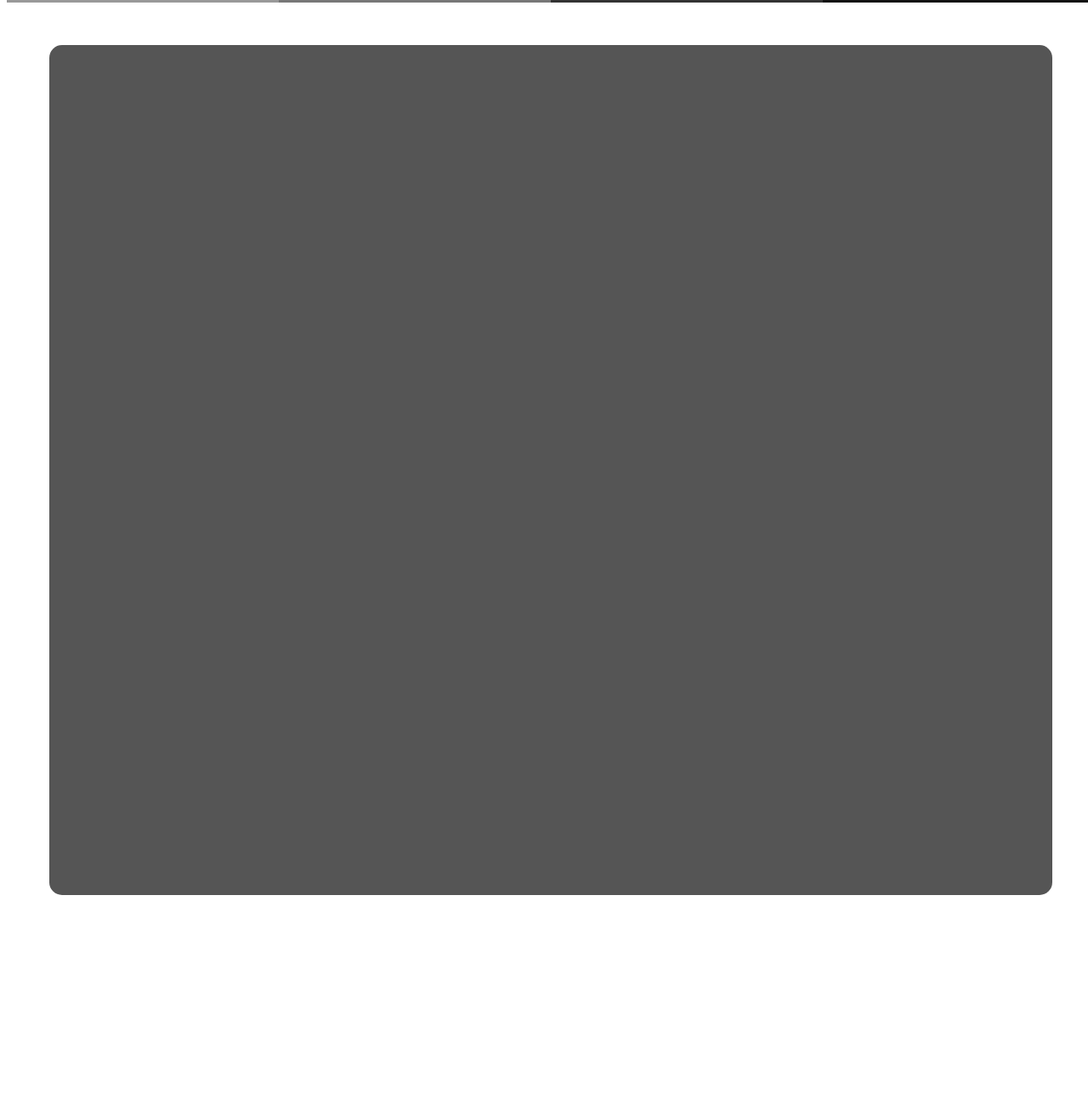
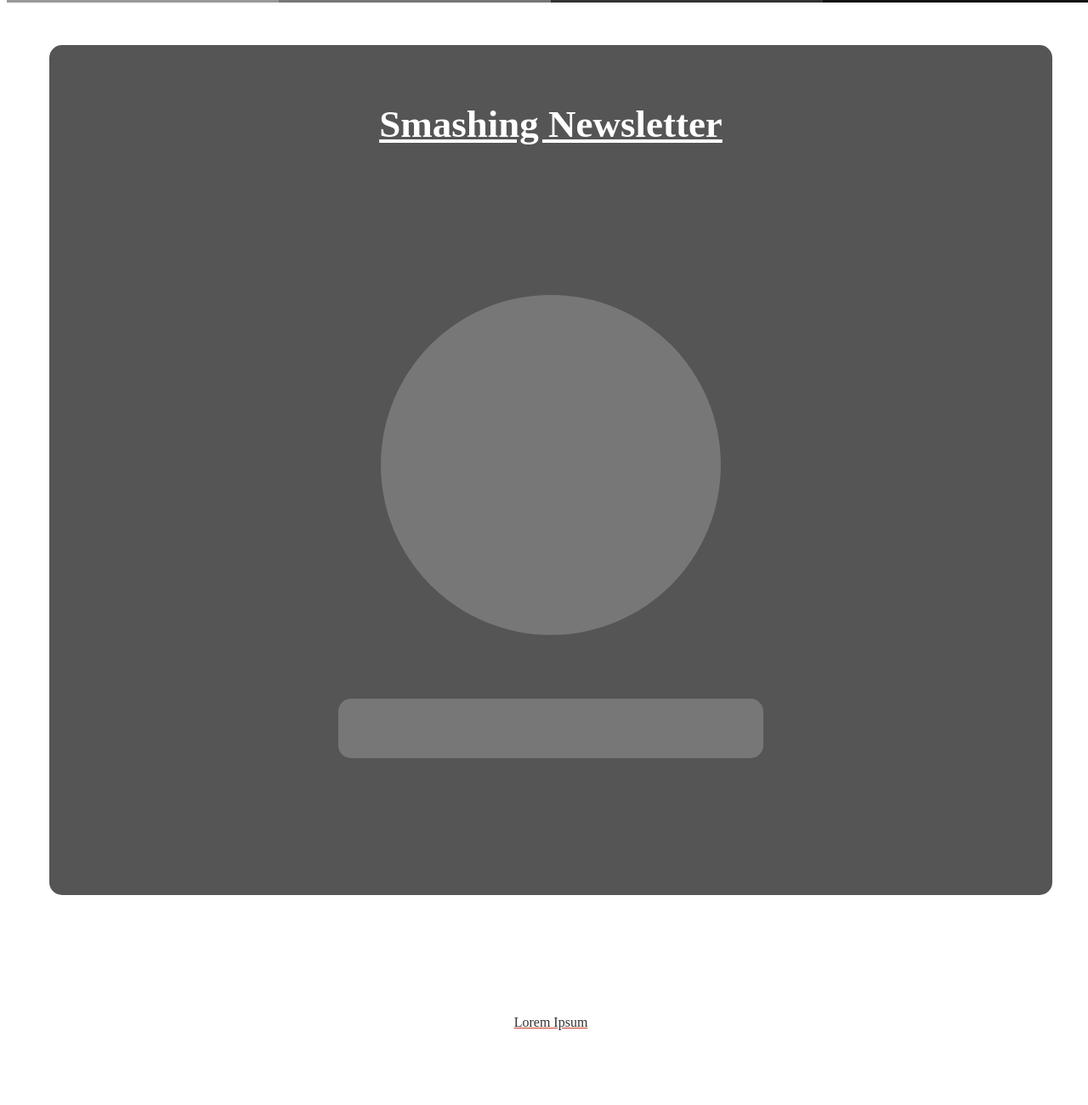
Before and after one commit to alvp01/tear-design, a plain HTML site: page index.html in a window 1280 px wide. Shown: the part 8220-9520 px from the top of the page at 85% size. Drawn offline with Linux system fonts and the light colour scheme.

Commit message:
Added some newsletter details

```diff
--- a/index.html
+++ b/index.html
@@ -115,12 +115,20 @@
     <!-- Newsletter and all articles -->
     <section class="newsletter-container">
       <div class="newsletter gray-bg">
+        <h2 class="newsletter-header"> <a href="#" class=""> Smashing Newsletter </a> </h2>
+        <div class="circle-container">
+          <div class="circle light-gray-bg">
 
+          </div>
+        </div>
+        <div class="subscription light-gray-bg">
+
+        </div>
       </div>
     </section>
     <!-- See all the articles -->
     <section class="watch-all">
-
+      <a href="#" class="watch-link"> Lorem Ipsum </a>
     </section>
     <footer class="smashing-footer gray-bg">
       <h4 class="footer-header"> Lorem ipsum dolor sit amet, consectetur </h4>
--- a/style.css
+++ b/style.css
@@ -380,9 +380,52 @@
 .newsletter {
   /* Box model */
   box-sizing: border-box;
-  display: grid;
+  display: flex;
+  flex-direction: column;
   width: 100%;
   height: 100%;
+  border-radius: 15px;
+  align-items: center;
+  padding-top: 30px;
+}
+
+.newsletter-header {
+  /* Typhography */
+  font-size: 45px;
+  font-weight: bold;
+  margin-bottom: 100px;
+}
+
+.newsletter a {
+  /* Typography */
+  color: white;
+}
+
+.newsletter-header a:hover {
+  /* Typography */
+  color: white;
+}
+
+.circle-container {
+  /* Box model */
+  display: flex;
+  height: 550px;
+  width: 100%;
+  justify-content: center;
+  align-items: center;
+}
+
+.circle {
+  /* Box model */
+  width: 400px;
+  height: 400px;
+  border-radius: 50%;
+}
+
+.subscription {
+  /* Box model */
+  width: 500px;
+  height: 70px;
   border-radius: 15px;
 }
 
@@ -394,9 +437,25 @@
   justify-content: center;
   width: 100vw;
   height: 200px;
+  align-items: center;
+  justify-content: center;
 }
 
-/* Footer */
+/* Link in the watch all container */
+.watch-link {
+  /* Typography */
+  color: #333;
+  text-decoration-color: #d33a2c;
+}
+
+.watch-link:hover {
+  /* Visual */
+  color: #d33a2c;
+}
+
+/* Footer Section*/
+
+/* Footer container */
 .smashing-footer {
   /* Box model */
   display: flex;
```
